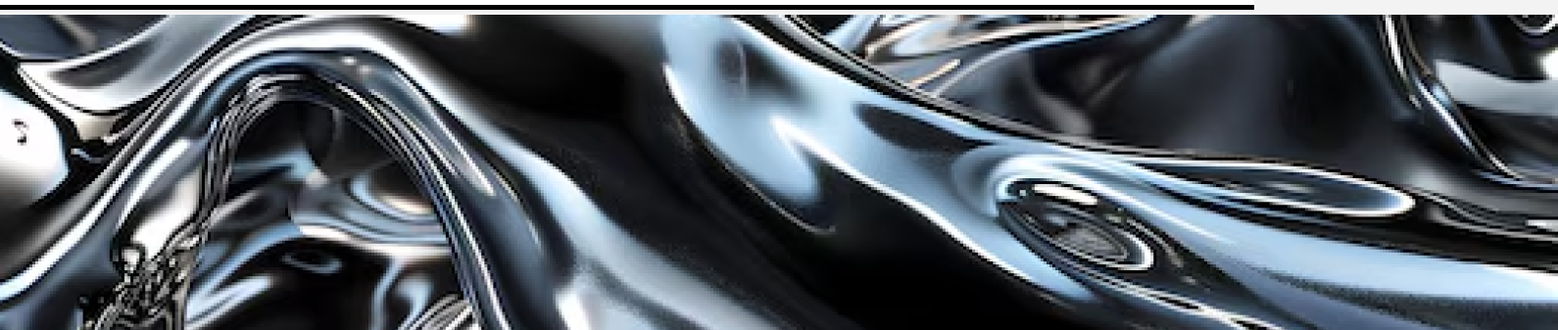
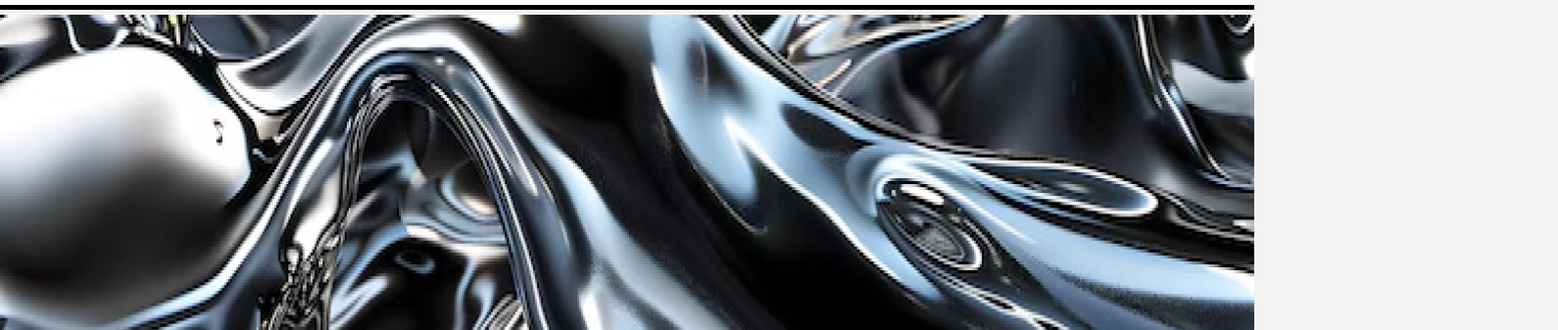
Before and after one commit to seanzinh0/ecommerce, a plain HTML site: page index.html in a window 1280 px wide. Shown: the part 125-462 px from the top of the page at 98% size, 1590 px wide, since content can reach past the window. Drawn offline with Linux system fonts and the light colour scheme.

Commit message:
make hero 100% width

```diff
--- a/script.js
+++ b/script.js
@@ -1,3 +1,5 @@
+"use strict";
+
 fetch('./data.json')
     .then((response) => response.json())
     .then((json) => updateUI(json.products));
--- a/styles.css
+++ b/styles.css
@@ -58,6 +58,10 @@ body {
     justify-content: center;
     margin-top: 140px;
     height: 513px;
+}
+
+img.hero__img {
+    width: 100%;
 }
 
 .hero__action {
```
